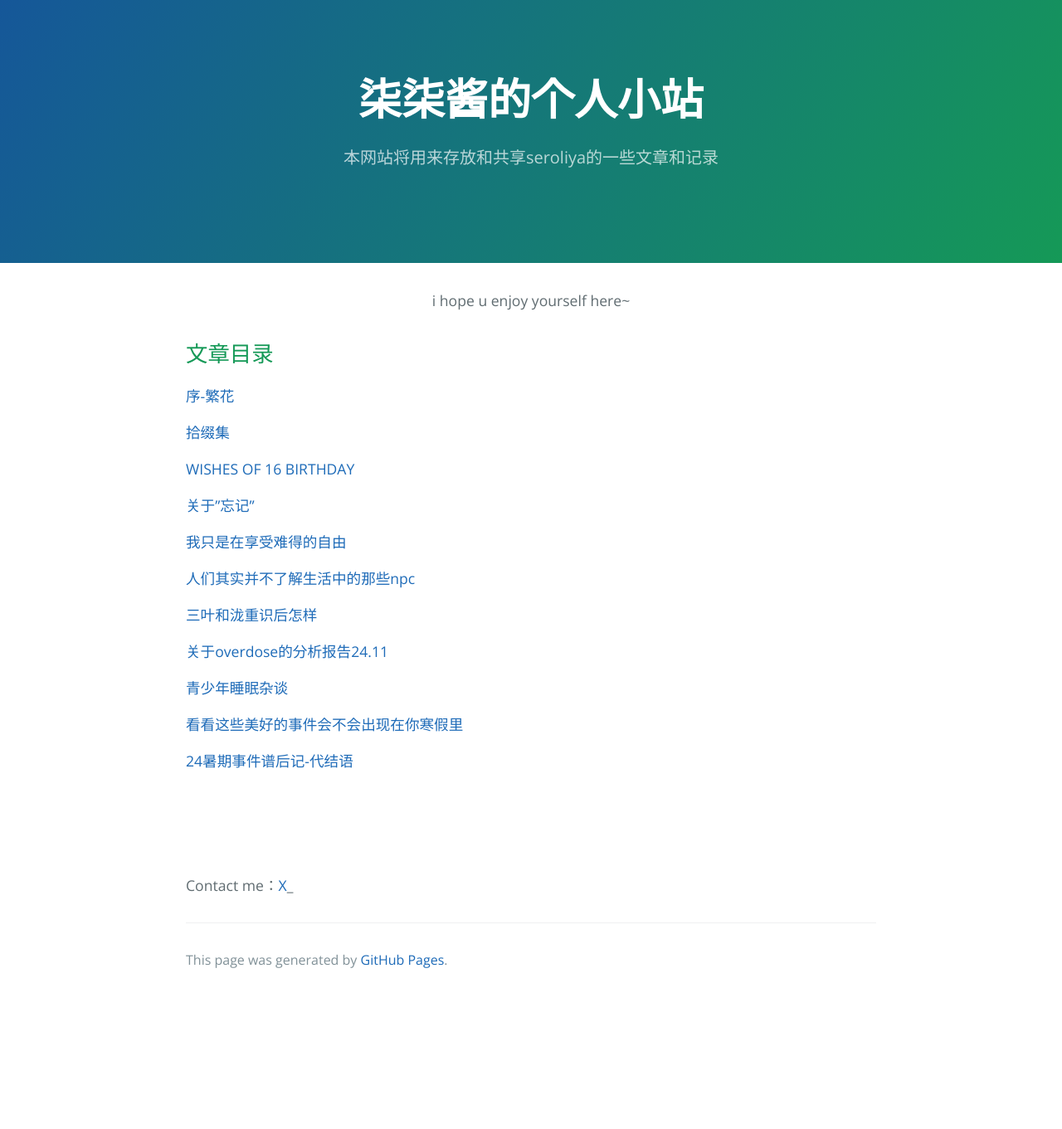
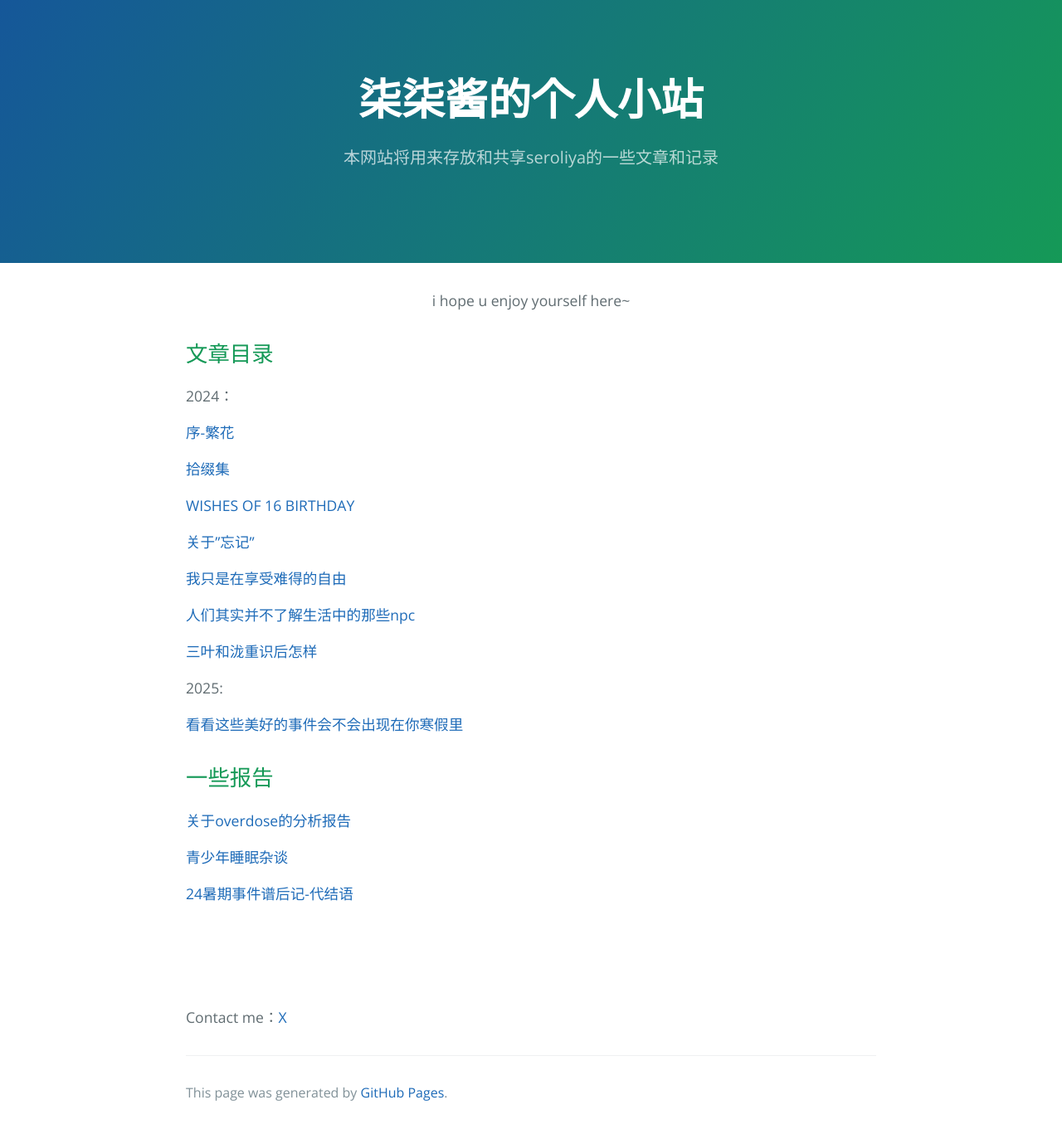
Before and after one commit to Seroliya/Seroliya.github.io, a Jekyll site: the page built from index.md, in a window 1280 px wide. Shown: the whole page at 83% size. Built offline with Jekyll 4.4.1, drawn with Linux system fonts in a browser that asks for light colours; before the commit the page ends 1201 px from its top, so only the background shows below that.

Commit message:
Update index.md

```diff
--- a/index.md
+++ b/index.md
@@ -6,6 +6,8 @@ i hope u enjoy yourself here~
 </div>
 
 ## 文章目录
+
+2024：
 
 [序-繁花](./docs/序-繁花.html)
 
@@ -21,13 +23,17 @@ i hope u enjoy yourself here~
 
 [三叶和泷重识后怎样](./docs/三叶和泷重识后怎样.html)
 
-[关于overdose的分析报告24.11](./docs/关于od的分析报告之一.html)
+2025:
+
+[看看这些美好的事件会不会出现在你寒假里](./docs/看看这些美好的事件会不会出现在你寒假里.html)
+
+## 一些报告
+
+[关于overdose的分析报告](./docs/关于od的分析报告之一.html)
 
 [青少年睡眠杂谈](./docs/青少年睡眠杂谈.html)
-
-[看看这些美好的事件会不会出现在你寒假里](./docs/看看这些美好的事件会不会出现在你寒假里.html)
 
 [24暑期事件谱后记-代结语](./docs/24暑期事件谱后记-代结语.html)
 
 <br><br><br><br>
-Contact me：[X](https://x.com/77KawaiiQwQ)_
+Contact me：[X](https://x.com/77KawaiiQwQ)
```
